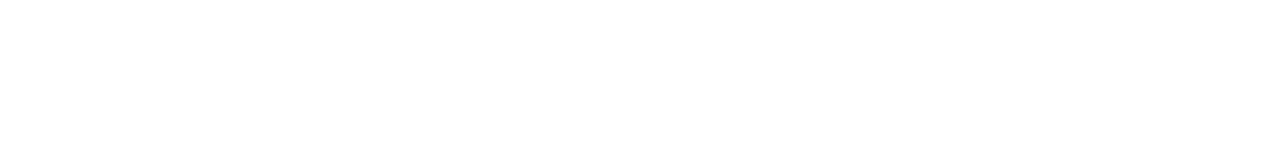
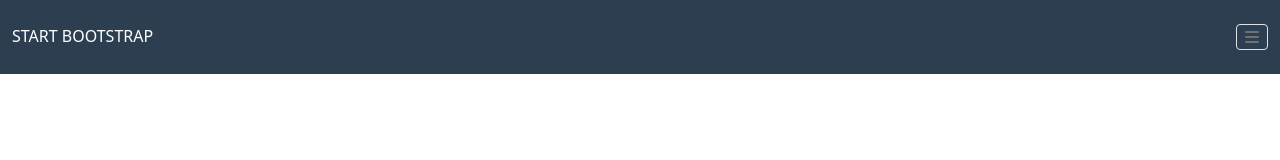
Before and after one commit to Vale2197/html-css-bootstrap-freelancer, a plain HTML site: page index.html in a window 1280 px wide. Drawn offline with nearby package versions, Linux system fonts and the light colour scheme.

Commit message:
completato header (no resp.)

```diff
--- a/index.html
+++ b/index.html
@@ -12,9 +12,25 @@
 <body>
     <header>
         <nav>
+            <!-- NAV -->
+            <div class="container-fluid bg_header">
+                <div class="row py-2 ">
+                    <div class="col-12 d-flex justify-content-between align-content-center py-3" >
+                        <p>
+                            START BOOTSTRAP
+                        </p>
+                        <i class="fas fa-bars border border-1 rounded py-1 px-2"></i>
+                    </div>
+                </div>
+            </div>
+            <!-- NAV -->
 
         </nav>
     </header>
+    <!-- ****************
+            HEADER
+        **************** -->
+
     <main>
         <section id="jumbo"></section>
         <section id="portfolio"></section>
--- a/style.css
+++ b/style.css
@@ -3,3 +3,23 @@
     padding: 0;
     box-sizing: border-box;
 }
+p {
+    margin-bottom: 0;
+}
+
+header {
+    color: white;
+}
+
+header .bg_header{
+    background-color: #2C3E50;
+}
+
+header .fa-bars {
+    color: #6D7277;
+    border: 1px solid #6D7277;
+}
+
+/* *********************
+    HEADER
+**************** */
```
